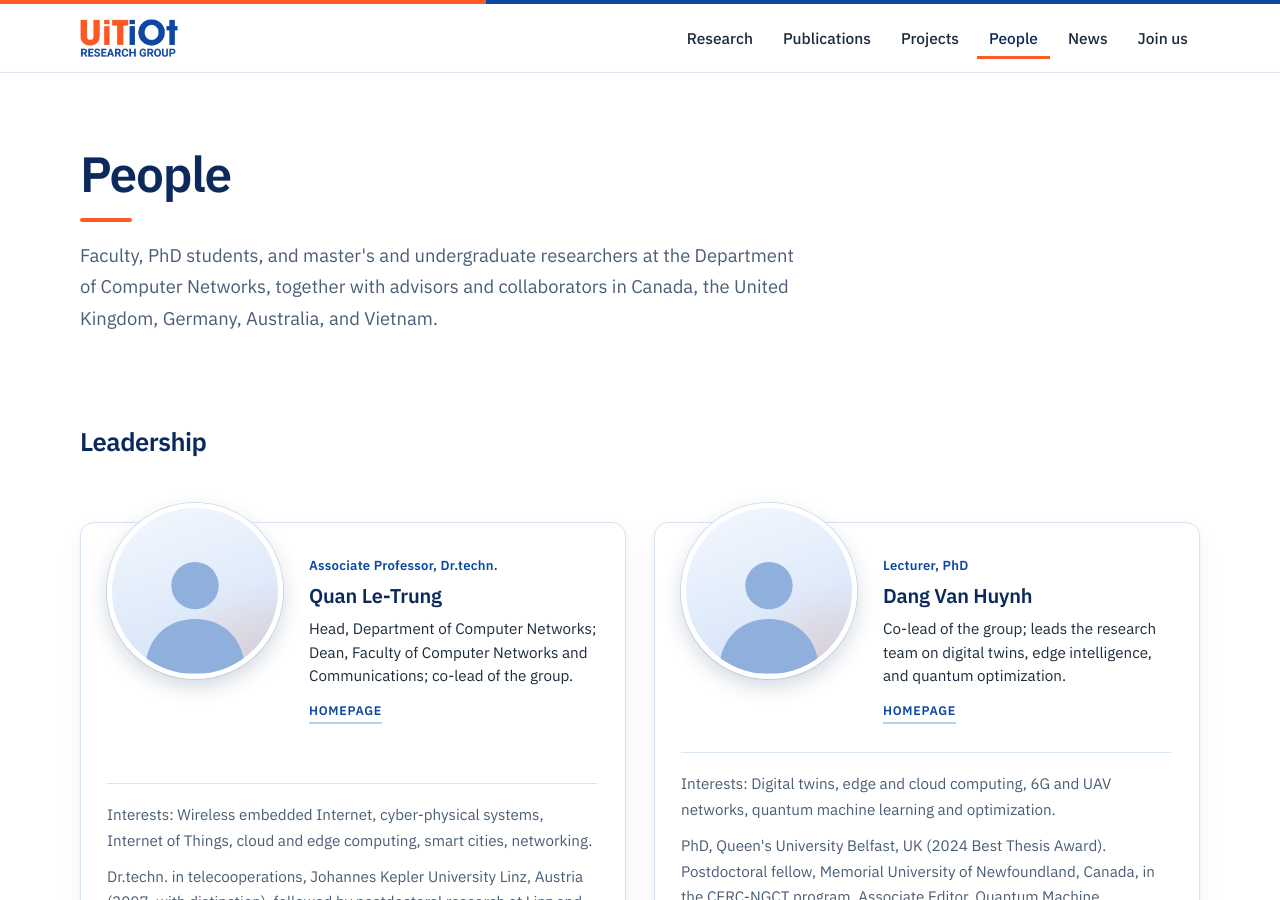
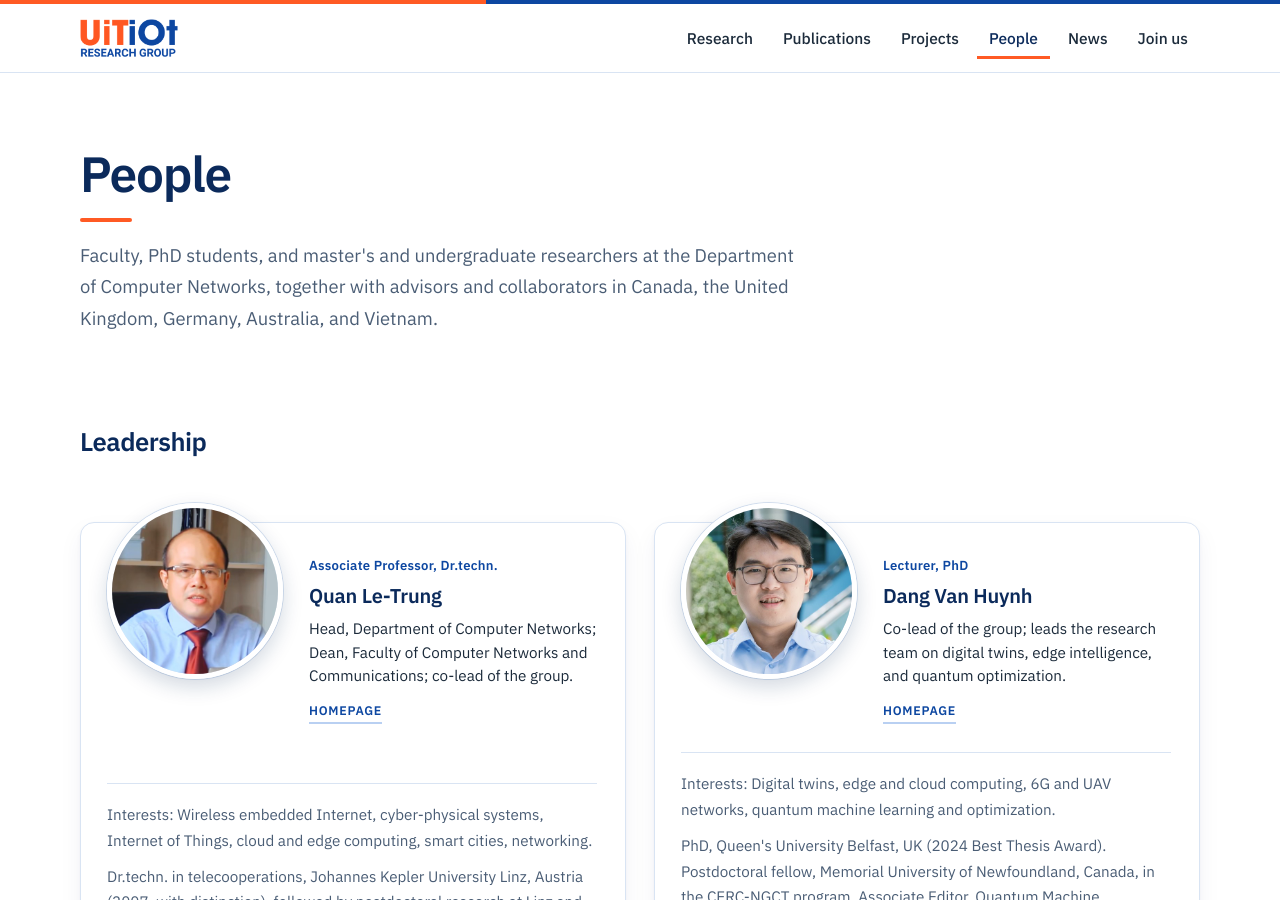
Before and after one commit to vdanghuynh/uitiot, a Jekyll site: the page built from people.html, in a window 1280 px wide and 900 px high. Built offline with Jekyll 4.4.1, drawn with Linux system fonts in a browser that asks for light colours.

Commit message:
People: add leadership portraits

```diff
--- a/_data/people.yml
+++ b/_data/people.yml
@@ -9,6 +9,7 @@ leadership:
     role: Head, Department of Computer Networks; Dean, Faculty of Computer Networks and Communications; co-lead of the group
     interests: Wireless embedded Internet, cyber-physical systems, Internet of Things, cloud and edge computing, smart cities, networking
     education: Dr.techn. in telecooperations, Johannes Kepler University Linz, Austria (2007, with distinction), followed by postdoctoral research at Linz and the University of Oslo, Norway. M.Eng., Asian Institute of Technology, Thailand (2002). B.Eng., Ho Chi Minh City University of Technology (1998).
+    photo: /assets/img/people/quan-le-trung-sq.jpg
     url: https://sites.google.com/uit.edu.vn/quanletrung/
 
   - name: Dang Van Huynh
@@ -17,6 +18,7 @@ leadership:
     interests: Digital twins, edge and cloud computing, 6G and UAV networks, quantum machine learning and optimization
     education: PhD, Queen's University Belfast, UK (2024 Best Thesis Award). Postdoctoral fellow, Memorial University of Newfoundland, Canada, in the CERC-NGCT program. Associate Editor, Quantum Machine Intelligence (Springer).
     recognition: Listed among the World's Top 2% Scientists 2026 (Stanford University and Elsevier, single-year impact, Networking and Telecommunications).
+    photo: /assets/img/people/dang-van-huynh-sq.jpg
     url: https://sites.google.com/site/vdanghuynh/
 
 members:
```
Also changed, not shown: assets/img/people/dang-van-huynh-sq.jpg (added), assets/img/people/dang-van-huynh.jpg (added), assets/img/people/quan-le-trung-sq.jpg (added), assets/img/people/quan-le-trung.png (added).
